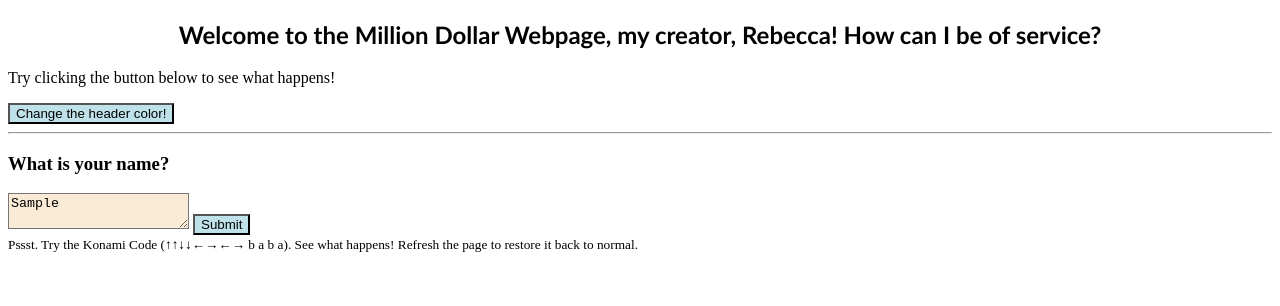
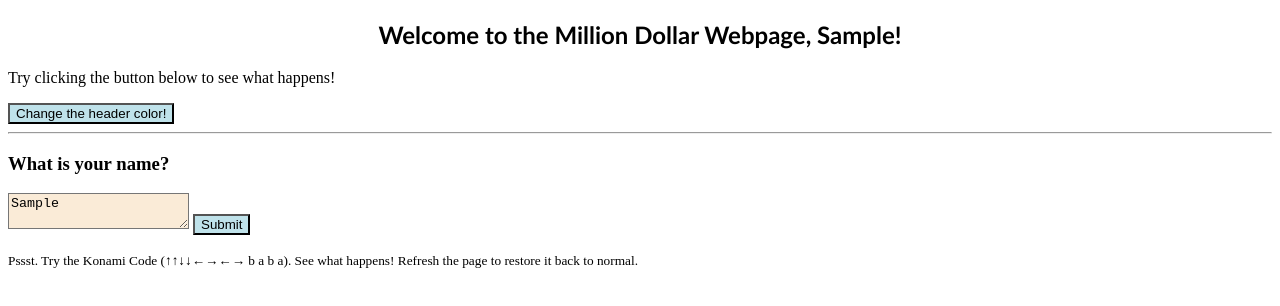
Before and after one commit to rafjohnson/CIS1551-WebDev-Sum22, a plain HTML site: page Week9-JS/title.html in a window 1280 px wide. Both pictures are taken after typing "Sample" into the empty fields and a click on the button "Submit". Drawn offline with Linux system fonts and the light colour scheme.

Commit message:
Update title.html

```diff
--- a/Week9-JS/title.html
+++ b/Week9-JS/title.html
@@ -8,7 +8,7 @@ Scripts can go both in the head and in the body, and there can be multiple scrip
 <meta name ="keywords" content="Javascript, programming">
 <meta name="viewport" content="width=device-width, initial-scale=1.0">
 <style>
-	header
+	#myheader
 	{
 		font-family: 'Trebuchet MS', 'Lucida Sans Unicode', 'Lucida Grande', 'Lucida Sans', Arial, sans-serif;
 		text-align: center;
@@ -38,7 +38,7 @@ Scripts can go both in the head and in the body, and there can be multiple scrip
 <title>Million Dollar WebApp</title>
 </head>
 <body>
-	<header id="myheader"><h2>It's the Million Dollar Webpage!</h2></header>
+	<div id="myheader"><h2>It's the Million Dollar Webpage!</h2></div>
 	<p>Try clicking the button below to see what happens!</p>
 
 	<div id="wholePage">
@@ -50,7 +50,9 @@ Scripts can go both in the head and in the body, and there can be multiple scrip
 	</div>
 
 	<div>
-		<small>Pssst. Try the Konami Code (&uarr;&uarr;&darr;&darr;&larr;&rarr;&larr;&rarr; b a b a). See what happens! Refresh the page to restore it back to normal. </small>
+		<p>
+			<small>Pssst. Try the Konami Code (&uarr;&uarr;&darr;&darr;&larr;&rarr;&larr;&rarr; b a b a). See what happens! Refresh the page to restore it back to normal. </small>
+		</p>
 	</div>
 
 	<script type="text/javascript">
@@ -94,7 +96,7 @@ Scripts can go both in the head and in the body, and there can be multiple scrip
 			//update the header with the users name - allows for html "injections". Not for production code!
 
 			//check there was a value in the input name box
-			if (name = "Rebecca")
+			if (name == "Rebecca")
 			{
 				document.getElementById('myheader').innerHTML = "<h2>Welcome to the Million Dollar Webpage, my creator, "+name+"!"+" How can I be of service?</h2>"
 			}
@@ -149,7 +151,7 @@ Scripts can go both in the head and in the body, and there can be multiple scrip
 
 			console.log("headers");
 			var h3s = document.getElementsByTagName("h3")
-
+			for (let i=0; i<h3s.length;i++)
 			{
 				h3s[i].style.backgroundColor="whitesmoke";
 			}
```
